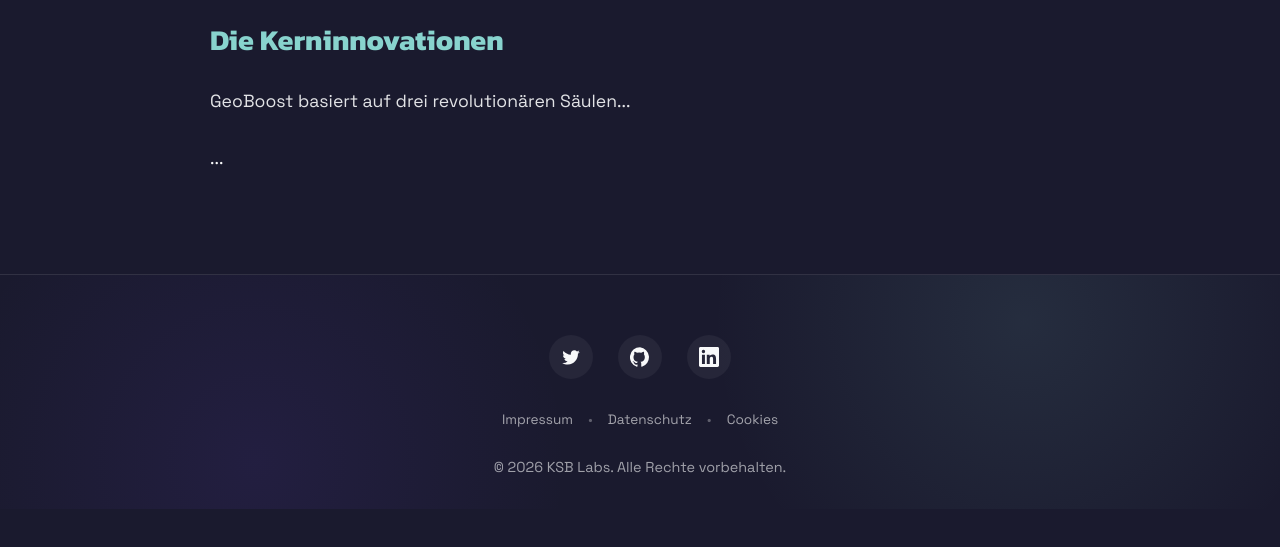
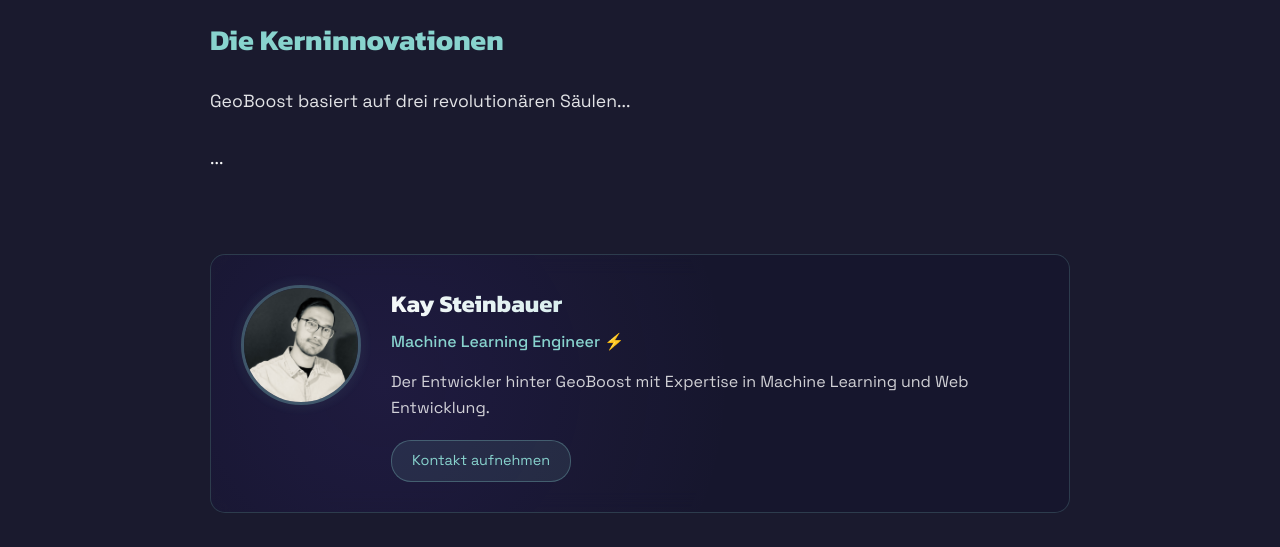
Before and after one commit to rn-kay99/GeoBoost, an Eleventy site: page src/de/blog_detail.njk in a window 1280 px wide. Shown: the part 757-1304 px from the top of the page. Before the commit the page ends 1266 px from the top, so only its background shows below. Built offline with nearby package versions, Linux system fonts and the light colour scheme; Eleventy itself is replaced by a stand-in of ours; files that its build step writes are made by us from their sources.

Commit message:
adds author information to blog entry

```diff
--- a/src/_data/blog_posts.json
+++ b/src/_data/blog_posts.json
@@ -33,6 +33,7 @@
     {
         "id": 2,
         "slug": "what-is-geo",
+        "creator_id": "kay_steinbauer",
         "title": {
             "de": "Was ist GEO? Der geheime Code für KI-Sichtbarkeit",
             "en": "What is GEO? The secret code for AI visibility"
--- /dev/null
+++ b/src/_data/creators.json
@@ -0,0 +1,16 @@
+[
+    {
+        "id": 1,
+        "creator_id": "kay_steinbauer",
+        "first_name": "Kay",
+        "last_name": "Steinbauer",
+        "email": "kay.steinbauer@hu-berlin.de",
+        "born": "1999-08-13",
+        "short_description": "Machine Learning Engineer ⚡️",
+        "bio": {
+            "de": "Der Entwickler hinter GeoBoost mit Expertise in Machine Learning und Web Entwicklung.",
+            "en": "The developer behind GeoBoost with expertise in machine learning and web development."
+        },
+        "image": "/images/kay_profile.png"
+    }
+]
--- a/src/de/blog_detail.njk
+++ b/src/de/blog_detail.njk
@@ -13,7 +13,7 @@
 <link rel="stylesheet" href="/styles/blog_detail.css">
     {% set t = translations[lang] %}
     <article class="blog-article">
-        <a href="/{{lang}}/blog.html" class="back-to-blog-link">{{t.blog_back_button}}</a>
+        <a href="/{{ lang }}/blog.html" class="back-to-blog-link">{{ t.blog_back_button }}</a>
         <header class="blog-header">
             <div class="blog-hero-background">
                 <img src="/{{ post.image }}" alt="{{ post.title[lang] }}" class="blog-hero-image"></div>
@@ -37,4 +37,18 @@
         <div class="blog-content">
             {{ post.content[lang] | safe }}
         </div>
+        <!-- Author Section -->
+        <div class="author-card">
+            {% set author = creators | findCreator(post.creator_id) %}
+            <div class="author-image-container">
+                <img src="{{ author.image }}" alt="{{ author.first_name }} {{ author.last_name }}" class="author-image">
+                    <div class="author-image-glow"></div>
+            </div>
+            <div class="author-info">
+                <h3 class="author-name">{{ author.first_name }} {{ author.last_name }}</h3>
+                <p class="author-title">{{ author.short_description }}</p>
+                <p class="author-bio">{{ author.bio[lang] }}</p>
+                <a href="/{{lang}}/contact.html" class="author-contact">Kontakt aufnehmen</a>
+            </div>
+        </div>
     </article>
--- a/src/styles/blog_detail.css
+++ b/src/styles/blog_detail.css
@@ -153,6 +153,136 @@
     transform: translateX(-3px);
 }
 
+/* Author Section */
+.author-card {
+    display: flex;
+    gap: 30px;
+    background: rgba(20, 20, 45, 0.6);
+    backdrop-filter: blur(10px);
+    border-radius: 15px;
+    padding: 30px;
+    margin-top: 80px;
+    border: 1px solid rgba(136, 211, 206, 0.2);
+    position: relative;
+    overflow: hidden;
+}
+
+.author-card::before {
+    content: '';
+    position: absolute;
+    top: 0;
+    left: 0;
+    width: 100%;
+    height: 100%;
+    background: radial-gradient(
+        circle at 20% 50%,
+        rgba(110, 69, 226, 0.1) 0%,
+        transparent 50%
+    );
+    z-index: -1;
+}
+
+.author-image-container {
+    position: relative;
+    flex: 0 0 120px;
+    height: 120px;
+}
+
+.author-image {
+    width: 100%;
+    height: 100%;
+    object-fit: cover;
+    border-radius: 50%;
+    border: 3px solid rgba(136, 211, 206, 0.3);
+    position: relative;
+    z-index: 1;
+}
+
+.author-image-glow {
+    position: absolute;
+    top: -10px;
+    left: -10px;
+    right: -10px;
+    bottom: -10px;
+    background: radial-gradient(
+        circle at center,
+        rgba(136, 211, 206, 0.3) 0%,
+        transparent 70%
+    );
+    border-radius: 50%;
+    animation: pulseGlow 4s infinite alternate;
+}
+
+.author-info {
+    flex: 1;
+}
+
+.author-name {
+    font-family: 'Kanit', sans-serif;
+    font-size: 1.5rem;
+    margin: 0 0 5px 0;
+    background: linear-gradient(45deg, var(--light), var(--secondary));
+    -webkit-background-clip: text;
+    background-clip: text;
+    color: transparent;
+}
+
+.author-title {
+    color: var(--secondary);
+    font-size: 1rem;
+    margin: 0 0 15px 0;
+    font-weight: 500;
+}
+
+.author-bio {
+    color: rgba(255, 255, 255, 0.8);
+    line-height: 1.6;
+    margin-bottom: 20px;
+}
+
+.author-contact {
+    display: inline-block;
+    padding: 8px 20px;
+    background: rgba(136, 211, 206, 0.1);
+    color: var(--secondary);
+    border-radius: 20px;
+    text-decoration: none;
+    font-size: 0.9rem;
+    transition: all 0.3s ease;
+    border: 1px solid rgba(136, 211, 206, 0.3);
+}
+
+.author-contact:hover {
+    background: rgba(136, 211, 206, 0.2);
+    transform: translateY(-2px);
+}
+
+@keyframes pulseGlow {
+    0% {
+        opacity: 0.6;
+        transform: scale(0.95);
+    }
+    100% {
+        opacity: 0.9;
+        transform: scale(1.05);
+    }
+}
+
+/* Responsive */
+@media (max-width: 768px) {
+    .author-card {
+        flex-direction: column;
+        align-items: center;
+        text-align: center;
+    }
+
+    .author-image-container {
+        flex: 0 0 100px;
+        width: 100px;
+        height: 100px;
+    }
+}
+
 @media (max-width: 768px) {
     .blog-header{
         padding: 30px 20px 10px 20px;
```
Also changed, not shown: src/en/blog_detail.njk (+15 -1 lines), .eleventy.js, src/images/kay_profile.png (added).
